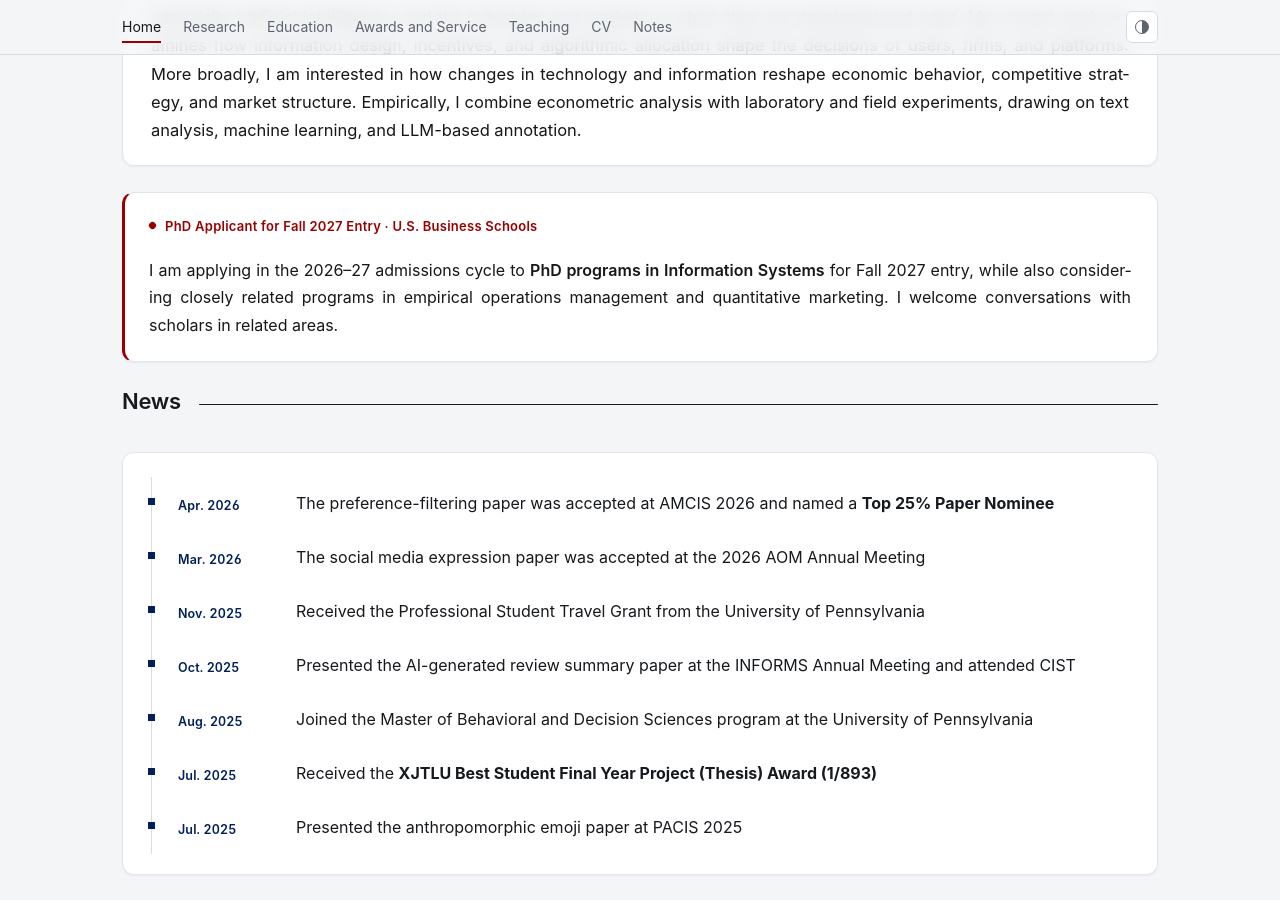
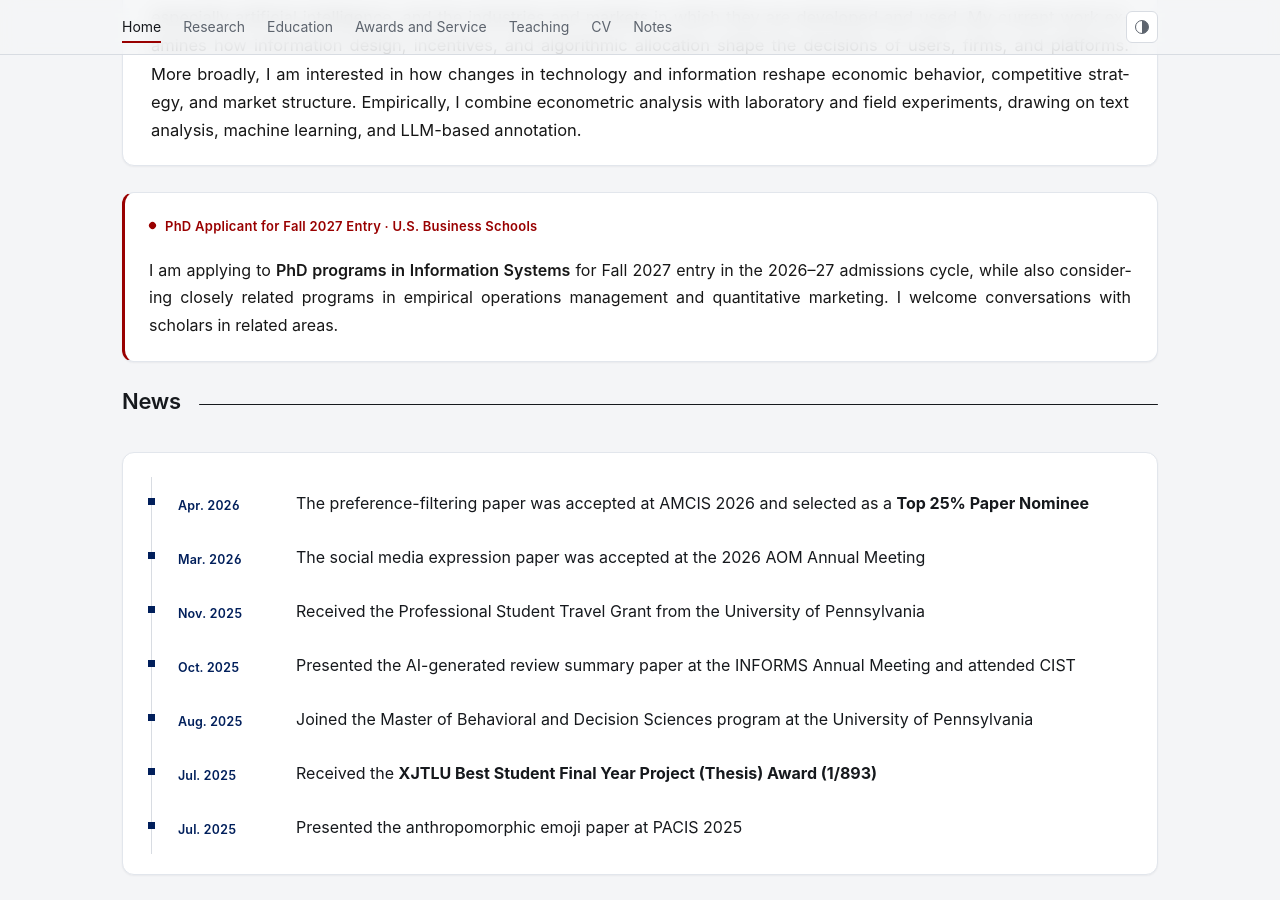
Before and after one commit to bobbyZhong10/bobbyzhong10.github.io, a Jekyll site: the page built from _pages/about.md, in a window 1280 px wide and 900 px high, scrolled down 579 px. Built offline with Jekyll 4.4.1, drawn with Linux system fonts in a browser that asks for light colours; some web fonts are replaced.

Commit message:
Refine academic profile wording

```diff
--- a/_pages/about.md
+++ b/_pages/about.md
@@ -16,7 +16,7 @@ My research lies in the economics of information systems. I study digital platfo
 
 <div class="phd-callout">
   <span class="phd-callout__badge">PhD Applicant for Fall 2027 Entry · U.S. Business Schools</span>
-  <p>I am applying in the 2026–27 admissions cycle to <strong>PhD programs in Information Systems</strong> for Fall 2027 entry, while also considering closely related programs in empirical operations management and quantitative marketing. I welcome conversations with scholars in related areas.</p>
+  <p>I am applying to <strong>PhD programs in Information Systems</strong> for Fall 2027 entry in the 2026–27 admissions cycle, while also considering closely related programs in empirical operations management and quantitative marketing. I welcome conversations with scholars in related areas.</p>
 </div>
 
 <section class="home-section">
@@ -27,7 +27,7 @@ My research lies in the economics of information systems. I study digital platfo
     <article class="news-item">
       <div class="news-item__date">Apr. 2026</div>
       <div class="news-item__type">Paper</div>
-      <div class="news-item__body">The preference-filtering paper was accepted at AMCIS 2026 and named a <strong>Top 25% Paper Nominee</strong></div>
+      <div class="news-item__body">The preference-filtering paper was accepted at AMCIS 2026 and selected as a <strong>Top 25% Paper Nominee</strong></div>
     </article>
      <article class="news-item">
       <div class="news-item__date">Mar. 2026</div>
```
Also changed, not shown: _pages/awards-services.md (+1 -1 lines).
